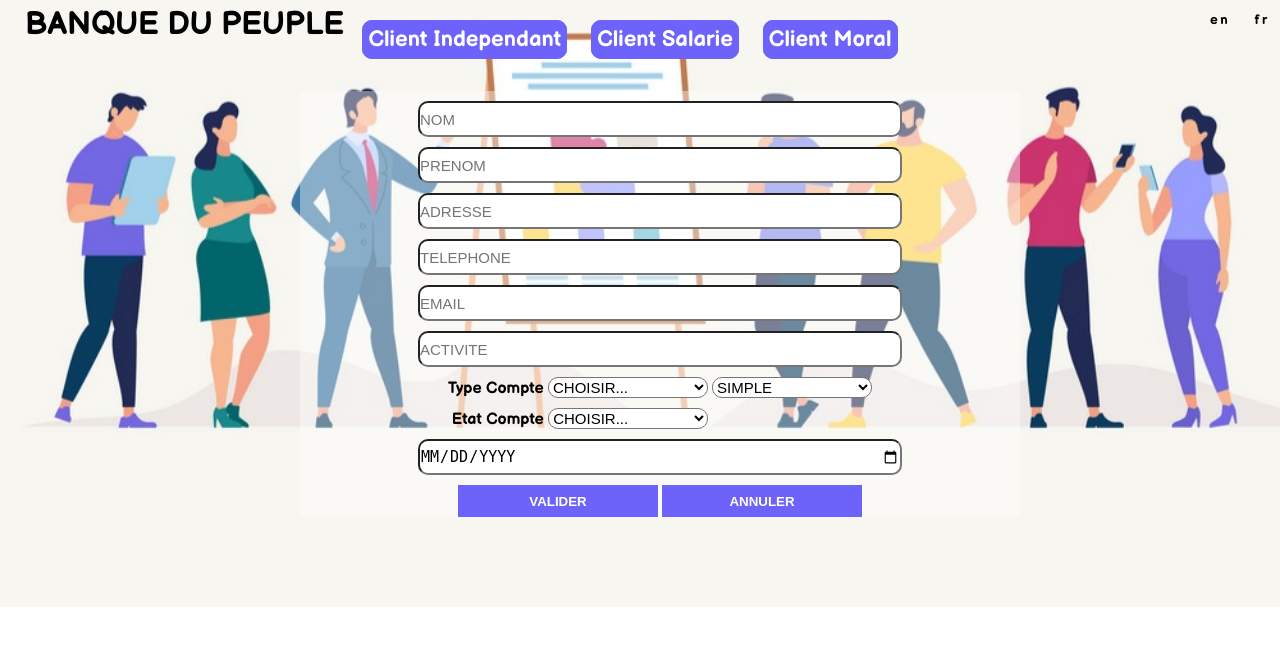
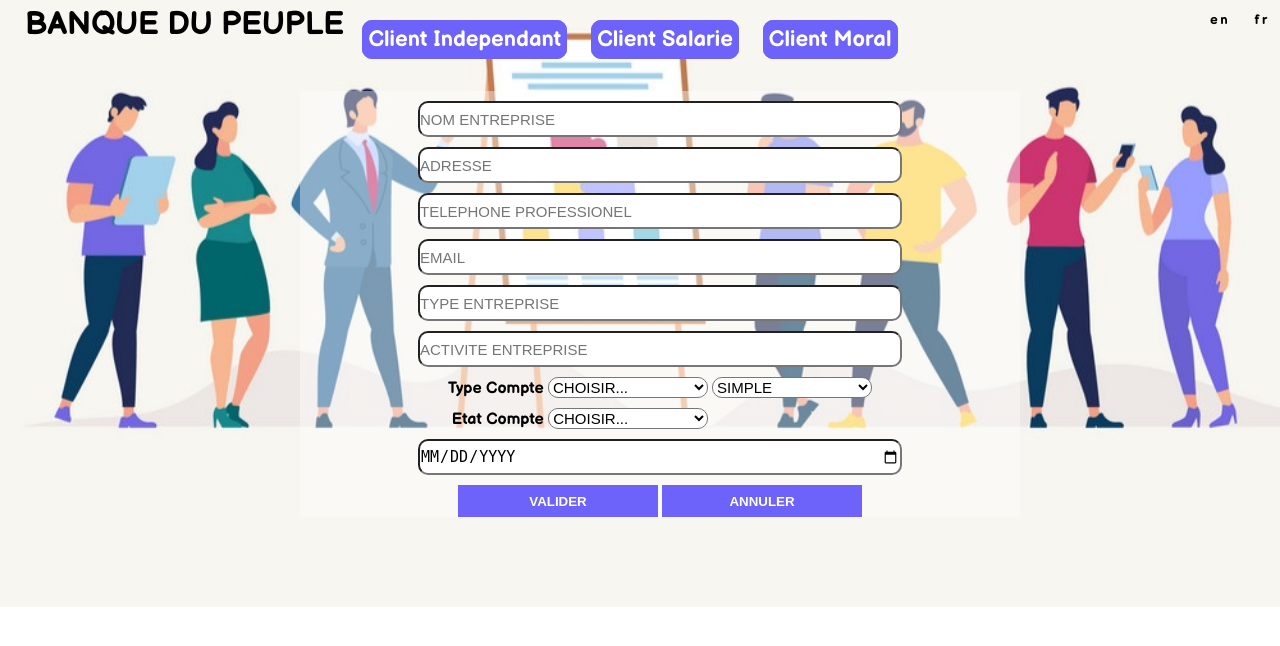
Before and after one commit to EdgarEmmanuel/Website_Simplon_Front-End, a PHP site: page / in a window 1280 px wide. Shown: the top 646 px of the page. Run offline with PHP 8.4, Linux system fonts and the light colour scheme.

Commit message:
TD2:realisation du formulaire pour client moral

```diff
--- a/TD2-JS-HTML-CSS-Simplon/index.html
+++ b/TD2-JS-HTML-CSS-Simplon/index.html
@@ -85,6 +85,33 @@
                     </select><br>
                     <input type="date" name="" placeholder="date ouverture" id="" required><br>
                 </div>
+                <div class="Moral">
+                    <input type="text" name="" placeholder="nom Entreprise" id="" required><br>
+                    <input type="text" name="" placeholder="adresse" id="" required><br>
+                    <input type="text" name="" placeholder="telephone Professionel" id="" required><br>
+                    <input type="text" name="" placeholder="email" id="" required><br>
+                    <input type="text" name="" placeholder="type entreprise" id="" required><br>
+                    <input type="text" name="" placeholder="activite Entreprise" id="" required><br>
+                    <label for="">Type Compte </label>
+                    <select name="" id="" required>
+                        <option value="">Choisir...</option>
+                        <option value="">Compte Epargne</option>
+                        <option value="">Compte Courant</option>
+                        <option value="">Compte Bloque</option>
+                    </select>
+                    <select name="" id="">
+                        <option value="">Simple</option>
+                        <option value="">Xeewel</option>
+                    </select> <br>
+                    <label for="">Etat Compte </label>
+                    <select name="" id="" required>
+                        <option value="">Choisir...</option>
+                        <option value="">Bloque</option>
+                        <option value="">Ouvert</option>
+                        <option value="">Ferme</option>
+                    </select><br>
+                    <input type="date" name="" placeholder="date ouverture" id="" required><br>
+                </div>
 
                 <button>Valider</button>  <button>Annuler</button>
 
--- a/TD2-JS-HTML-CSS-Simplon/style.css
+++ b/TD2-JS-HTML-CSS-Simplon/style.css
@@ -149,7 +149,7 @@ main .form .salarie select ~ label{
 /* start for the independant formulaire */
 
 main .form .Independant{
-    display: block;
+    display: none;
 }
 
 main .form .Independant input{
@@ -181,5 +181,40 @@ main .form .Independant select ~ label{
 /* end for the independant formulaire  */
 
 
+/* debut du style pour le formulaire client moral */
+
+main .form .Moral{
+    display: block;
+}
+
+main .form .Moral input{
+    height:2rem;
+    width:30rem;
+    margin-top: 10px;
+    border-radius:10px;
+    font-size: 15px;
+    text-transform: uppercase;
+}
+
+main .form .Moral label{
+    font-family: 'Balsamiq Sans', cursive;
+}
+
+
+main .form .Moral select{
+    width:10rem;
+    margin-top: 10px;
+    border-radius:10px;
+    font-size: 15px;
+    text-transform: uppercase;
+    background:white;
+}
+
+main .form .Moral select ~ label{
+    margin-left:-160px;
+}
+/* fin du style pour le formulaire client moral */
+
+
 
 /* =================end of the main part ================== */
```
